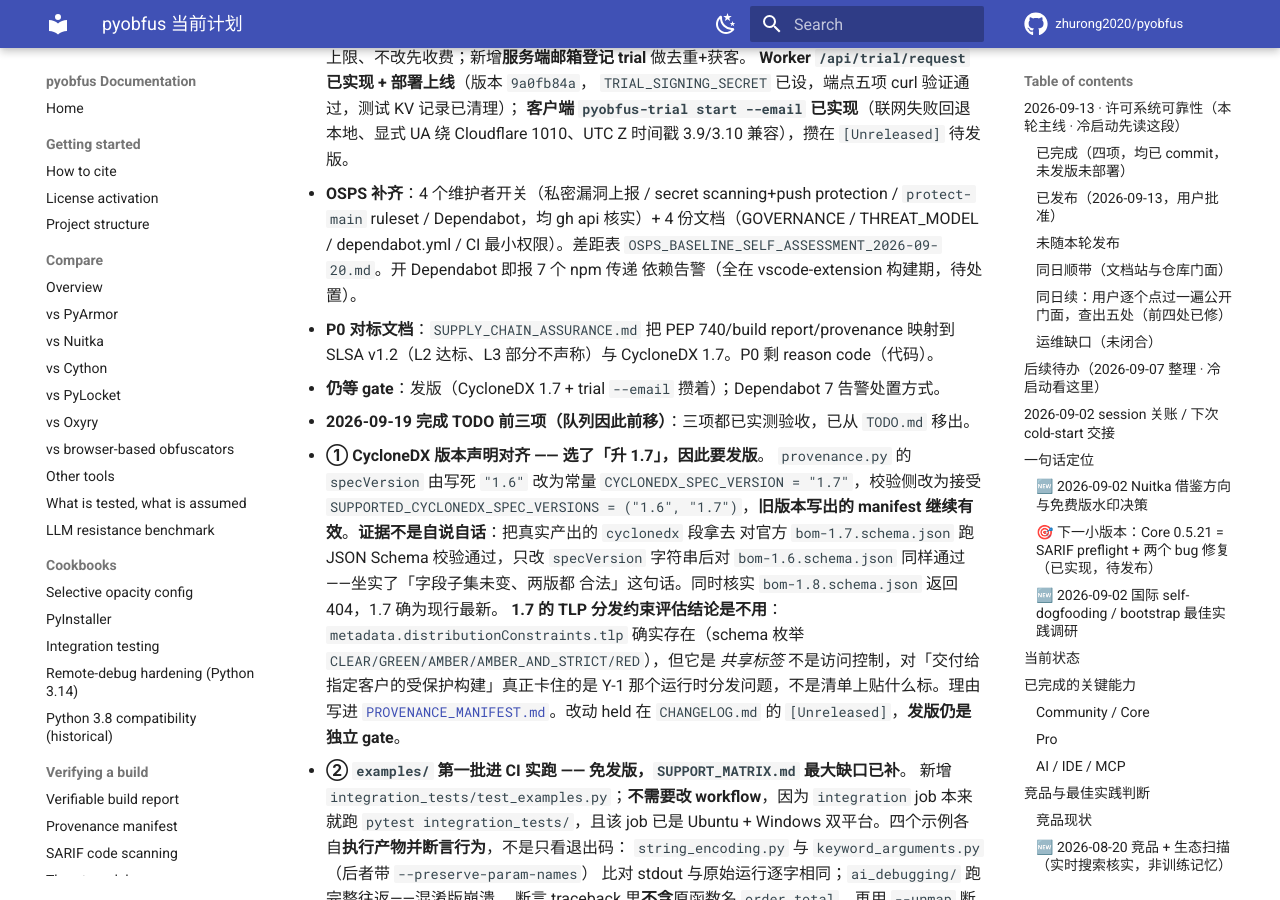
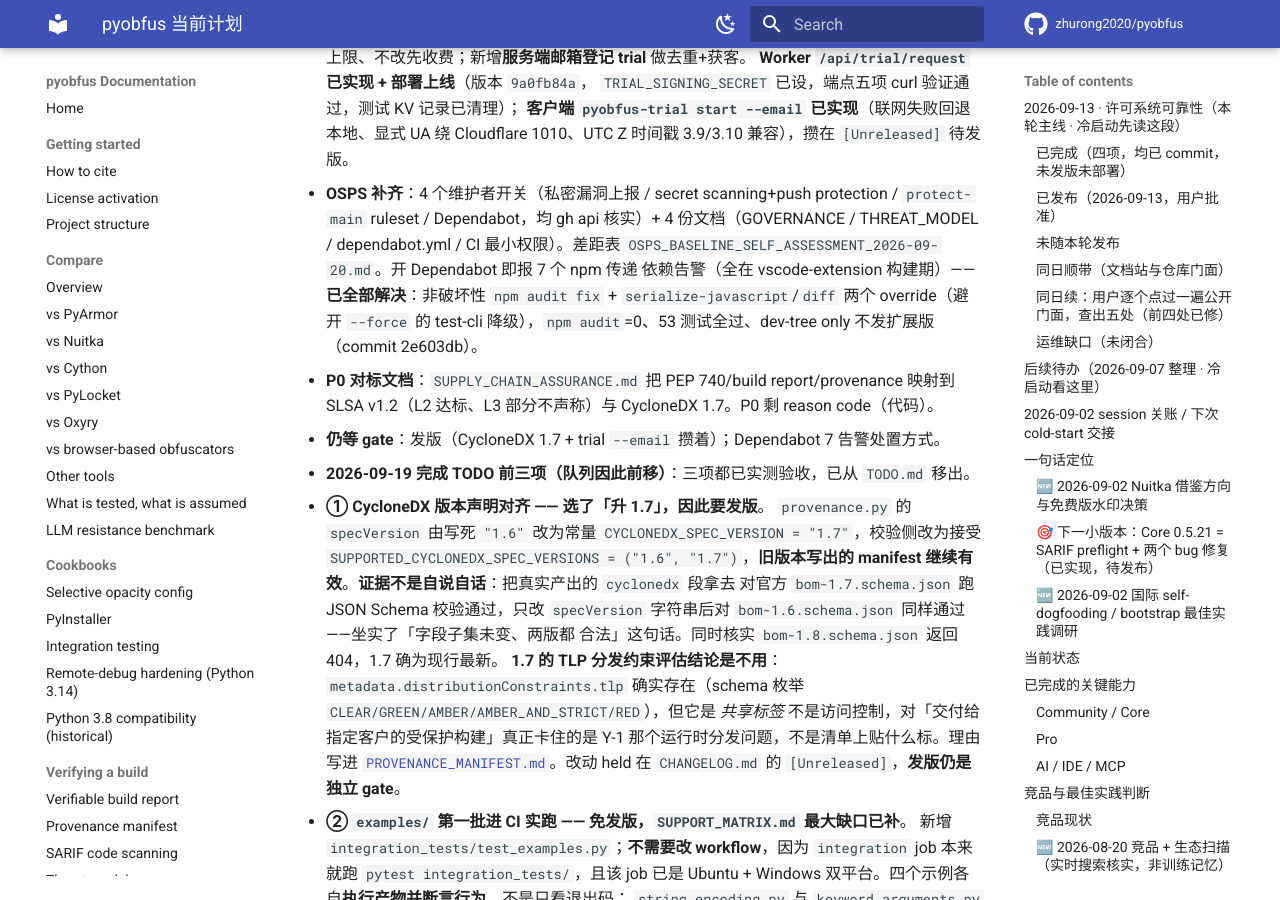
Before and after one commit to zhurong2020/pyobfus, an MkDocs documentation site: the page built from docs/CURRENT_PLAN_ZH.md, in a window 1280 px wide and 900 px high, scrolled down 3155 px. Built offline with MkDocs 1.6.1 and Material for MkDocs 9.7.7, drawn with Linux system fonts in a browser that asks for light colours; comment, search, counter and statistics services are not loaded.

Commit message:
docs(status): record the 7 Dependabot findings as resolved
npm audit is now 0 (non-breaking fix + serialize-javascript/diff overrides,
commit 2e603db). Update the 09-20 session log and the OSPS VM-05.x row.

Co-Authored-By: Claude Opus 4.8 <noreply@anthropic.com>

```diff
--- a/docs/CURRENT_PLAN_ZH.md
+++ b/docs/CURRENT_PLAN_ZH.md
@@ -141,7 +141,7 @@ provenance 冲突时退出码 1。⚠️ 环境陷阱：本地 venv 的 editable
     `protect-main` ruleset / Dependabot，均 gh api 核实）+ 4 份文档（GOVERNANCE /
     THREAT_MODEL / dependabot.yml / CI 最小权限）。差距表
     `OSPS_BASELINE_SELF_ASSESSMENT_2026-09-20.md`。开 Dependabot 即报 7 个 npm 传递
-    依赖告警（全在 vscode-extension 构建期，待处置）。
+    依赖告警（全在 vscode-extension 构建期）——**已全部解决**：非破坏性 `npm audit fix` + `serialize-javascript`/`diff` 两个 override（避开 `--force` 的 test-cli 降级），`npm audit`=0、53 测试全过、dev-tree only 不发扩展版（commit 2e603db）。
   - **P0 对标文档**：`SUPPLY_CHAIN_ASSURANCE.md` 把 PEP 740/build report/provenance
     映射到 SLSA v1.2（L2 达标、L3 部分不声称）与 CycloneDX 1.7。P0 剩 reason code（代码）。
   - **仍等 gate**：发版（CycloneDX 1.7 + trial `--email` 攒着）；Dependabot 7 告警处置方式。
```
Also changed, not shown: docs/OSPS_BASELINE_SELF_ASSESSMENT_2026-09-20.md (+1 -1 lines).
